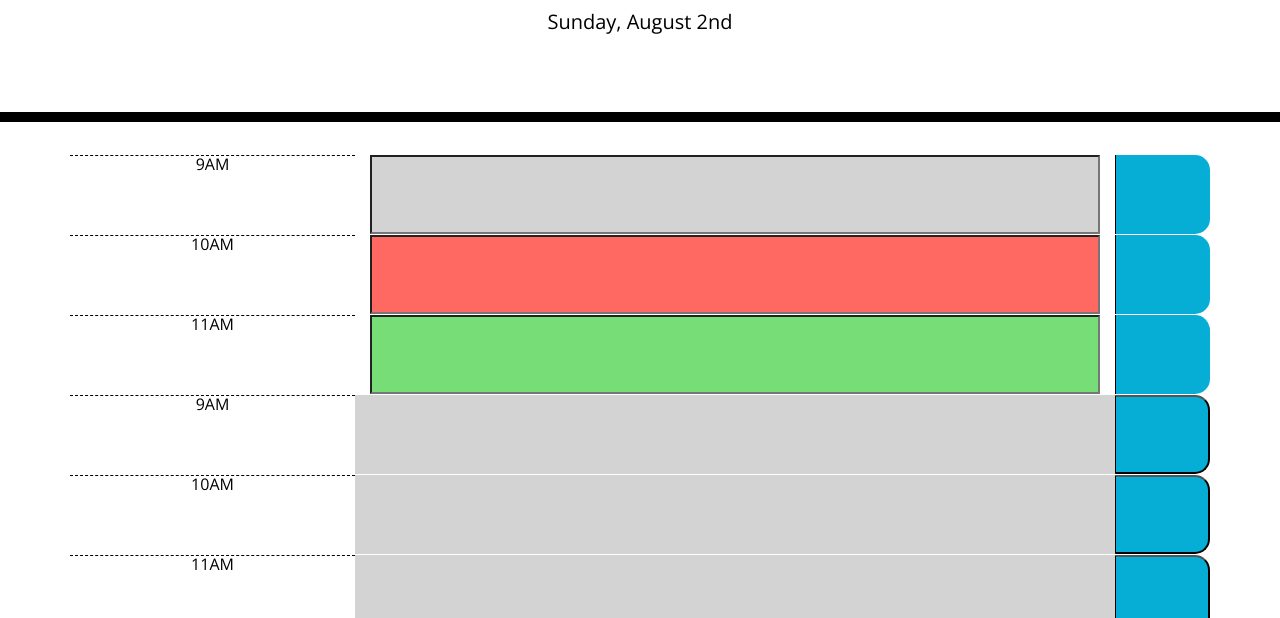
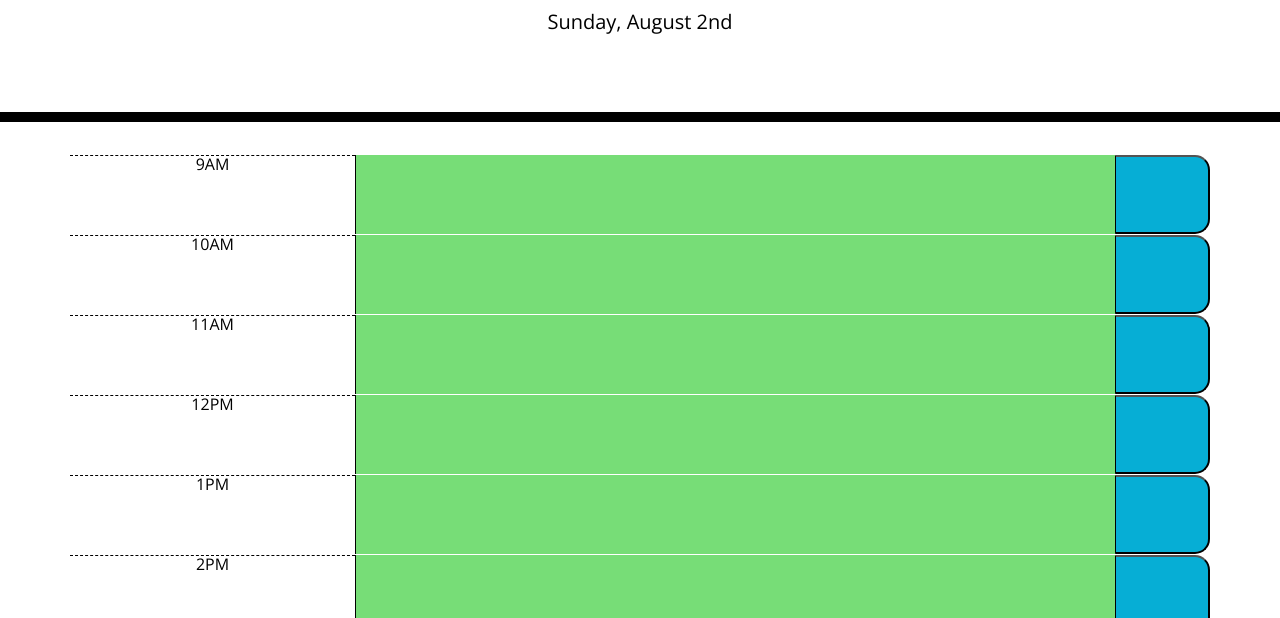
Before and after one commit to falbuna/Homework_5_DayPlanner, a plain HTML site: page index.html in a window 1280 px wide. Shown: the part 182-800 px from the top of the page. Drawn offline with nearby package versions, Linux system fonts and the light colour scheme.

Commit message:
Got the forEach loop to work to color code the time of day.

```diff
--- a/index.html
+++ b/index.html
@@ -27,16 +27,16 @@
       <p class="lead">A simple calendar app for scheduling your work day</p>
       <p id="currentDay" class="lead"></p>
     </header>
+
     <div class="container" id="main-planner">
-      <div class="row time-block">
+
+      <!-- <div class="row time-block">
         <div class="col-md-3 hour">9AM</div>
-        <div class="input-group col-md-8">
-            <input type='text' class='past' style="width: 100%" />
-        </div>
+        <textarea class='col-md-8'></textarea>
         <div class="col-md-1 saveBtn"></div>
-      </div>
+      </div> -->
 
-      <div class="row time-block">
+      <!-- <div class="row time-block">
         <div class="col-md-3 hour">10AM</div>
         <div class="input-group col-md-8">
           <input type="text" class="present" style="width: 100%" />
@@ -50,7 +50,7 @@
           <input type="text" class="future" style="width: 100%" />
         </div>
         <div class="col-md-1 saveBtn"></div>
-      </div>
+      </div> -->
 
 
     </div>
--- a/script.js
+++ b/script.js
@@ -3,7 +3,9 @@ const nowDay = moment().format('dddd, MMMM Do');
 const displayday = document.getElementById('currentDay');
 displayday.innerHTML = nowDay;
 
-const hours = ['9AM', '10AM', '11AM', '12PM', '1PM', '2PM', '3PM', '4PM', '5PM'];
+const hours = [9, 10, 11, 12, 13, 14, 15, 16, 17];
+
+const nowTime = moment().format('h')
 
 const container = $('#main-planner');
 
@@ -14,14 +16,24 @@ hours.forEach(function (hour){
     rowDiv.addClass('row time-block');
 
     const hourDiv = $('<div>');
-    hourDiv.attr('id');
-    hourDiv.text(hour);
-    hourDiv.addClass('col-md-3 hour')
+    hourDiv.attr('id', 'hour-' + hour);
+
+    const currentHour = hour === 12 ? 12 : hour % 12;
+    const amOrPm = (hour > 11) ? 'PM' : 'AM';
+
+    hourDiv.text(currentHour + '' + amOrPm);
+    hourDiv.addClass('col-md-3 hour');
 
     rowDiv.append(hourDiv);
 
-    const inputDiv = $('<form>');
-    inputDiv.addClass('col-md-8 past')
+    const inputDiv = $('<textarea>');
+    if ( hour < nowTime){
+        inputDiv.addClass('col-md-8 past');}
+    else if ( hour > nowTime){
+        inputDiv.addClass('col-md-8 future');
+    }
+    else {
+        inputDiv.addClass('col-md-8 present');}
 
     rowDiv.append(inputDiv)
 
--- a/style.css
+++ b/style.css
@@ -9,7 +9,9 @@ textarea{
   border: none;
   resize: none;
   color: #000000;
+  /* background-color: lightskyblue; */
   border-left: 1px solid black;
+
   padding: 10px;
 }
 
```
